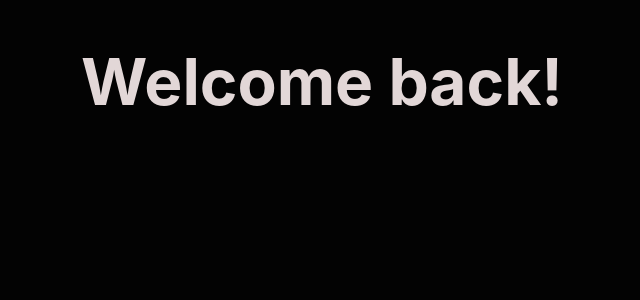
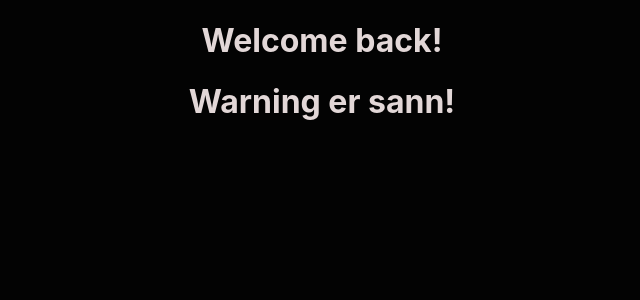
Before and after one commit to AndreasJacobsen/beta-tyler-course, a React (Create React App) app: page / in a window 1280 px wide. Shown: the top 300 px of the page, without its empty margins (318-958 px from the left). Built offline with nearby package versions, Linux system fonts and the light colour scheme.

Commit message:
added a turnarny condtional going to null

```diff
--- a/src/App.js
+++ b/src/App.js
@@ -6,19 +6,21 @@ function isAuthed() {
   return true;
 }
 
-function isNew() {
-  return false;
+function showWarning() {
+  return true;
 }
+
 function App() {
   const authed = isAuthed();
-  const firstLogih = isNew();
+  const warning = showWarning();
 
   return (
     <div className="App">
-      <h1>
-        {/*Turnary operator*/}
-        {authed === true ? <h1>Welcome back!</h1> : <h1>Please log inn</h1>}
-      </h1>
+      {/*Turnary operator*/}
+      {authed === true ? <h1>Welcome back!</h1> : <h1>Please log inn</h1>}
+      {warning === true ? (
+        <h1>Warning er sann!</h1>
+      ) : null /* returner null så komponent bare viser noe om conditonen er rett*/}
     </div>
   );
 }
```
